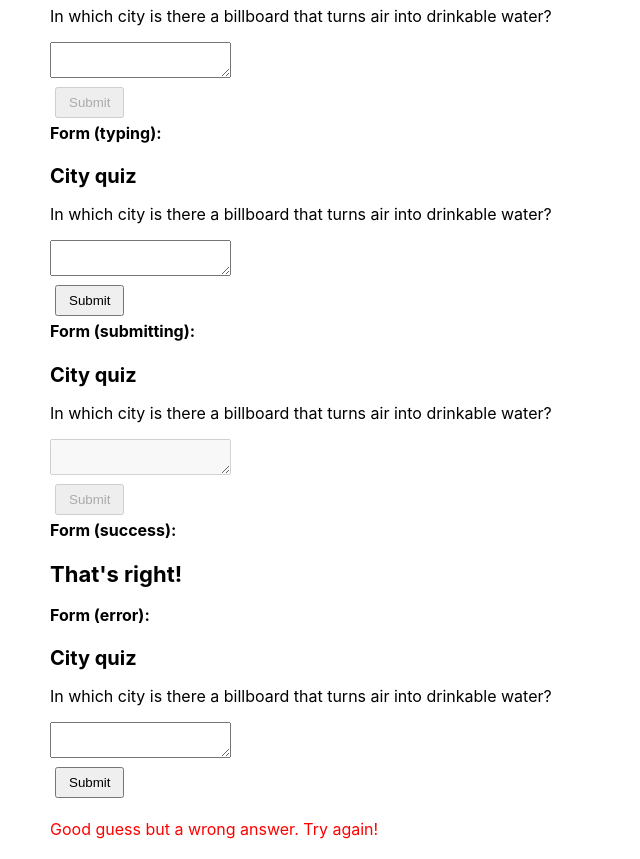
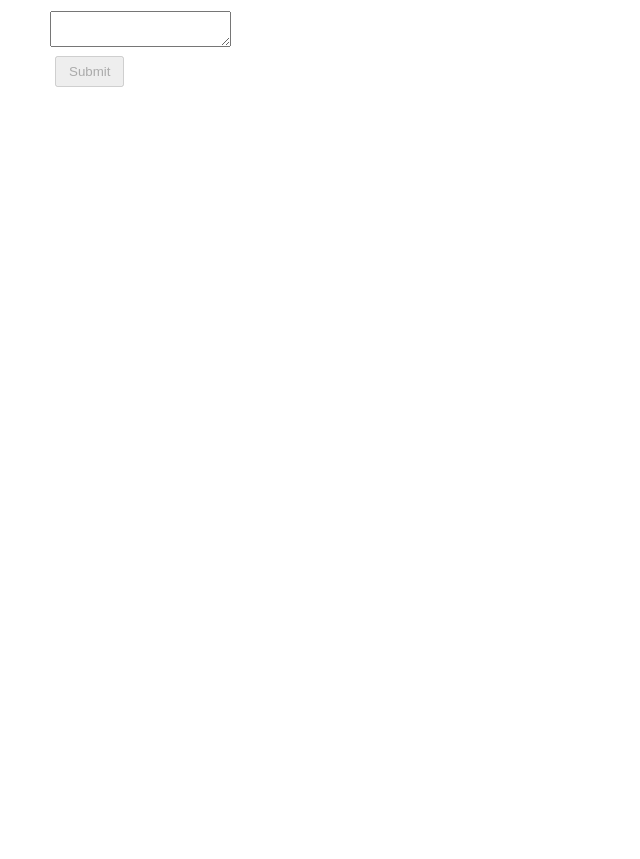
Before and after one commit to VladimirovMario/Sandbox, a React (Create React App) app in the folder 01. React documentation/02. Learn React/03. Managing State/: page / in a window 1280 px wide. Shown: the part 160-1019 px from the top of the page, without its empty margins (0-640 px from the left). After the commit the page ends 800 px from the top, so only its background shows below. Built offline with nearby package versions, Linux system fonts and the light colour scheme.

Commit message:
Created event handlers that update the state

```diff
--- a/01. React documentation/02. Learn React/03. Managing State/src/components/ReactingToInputWithState/ThinkingAboutUIDeclaratively/ThinkingAboutUIDeclaratively.js
+++ b/01. React documentation/02. Learn React/03. Managing State/src/components/ReactingToInputWithState/ThinkingAboutUIDeclaratively/ThinkingAboutUIDeclaratively.js
@@ -1,30 +1,38 @@
+import { useState } from 'react';
+
 export default function ThinkingAboutUIDeclaratively() {
   return (
     <>
       <h2>Thinking about UI declaratively</h2>
-      <App />
+      <Form />
     </>
   );
 }
 
-let statuses = ['empty', 'typing', 'submitting', 'success', 'error'];
+function Form() {
+  const [answer, setAnswer] = useState('');
+  const [error, setError] = useState(null);
+  const [status, setStatus] = useState('empty');
 
-function App() {
-  return (
-    <>
-      {statuses.map((status) => (
-        <section key={status}>
-          <h4>Form ({status}):</h4>
-          <Form status={status} />
-        </section>
-      ))}
-    </>
-  );
-}
-
-function Form({ status = 'empty' }) {
   if (status === 'success') {
     return <h1>That's right!</h1>;
+  }
+
+  async function handleSubmit(e) {
+    e.preventDefault();
+    setStatus('submitting');
+    try {
+      await submitForm(answer.trim());
+      setStatus('success');
+    } catch (error) {
+      setStatus('typing');
+      setError(error);
+    }
+  }
+
+  function handleTextareaChange(e) {
+    setAnswer(e.target.value);
+    setStatus('typing');
   }
 
   return (
@@ -33,18 +41,49 @@
       <p>
         In which city is there a billboard that turns air into drinkable water?
       </p>
-      <form>
-        <textarea disabled={status === 'submitting'}></textarea>
+      <form onSubmit={handleSubmit}>
+        <textarea
+          value={answer}
+          onChange={handleTextareaChange}
+          disabled={status === 'submitting'}
+        ></textarea>
         <br />
-        <button disabled={status === 'empty' || status === 'submitting'}>
+
+        <button disabled={answer.length === 0 || status === 'submitting'}>
           Submit
         </button>
-        {status === 'error' && (
-          <p style={{ color: 'red' }}>
-            Good guess but a wrong answer. Try again!
-          </p>
-        )}
+
+        {error !== null && <p style={{ color: 'red' }}>{error.message}</p>}
       </form>
     </>
   );
 }
+
+async function submitForm(answer) {
+  // Pretend it's hitting the network.
+  return new Promise((resolve, reject) => {
+    setTimeout(() => {
+      let shouldError = answer.toLowerCase() !== 'lima';
+      if (shouldError) {
+        reject(new Error('Good guess but a wrong answer. Try again!'));
+      } else {
+        resolve();
+      }
+    }, 1500);
+  });
+}
+
+// let statuses = ['empty', 'typing', 'submitting', 'success', 'error'];
+
+// function App() {
+//   return (
+//     <>
+//       {statuses.map((status) => (
+//         <section key={status}>
+//           <h4>Form ({status}):</h4>
+//           <Form status={status} />
+//         </section>
+//       ))}
+//     </>
+//   );
+// }
```
